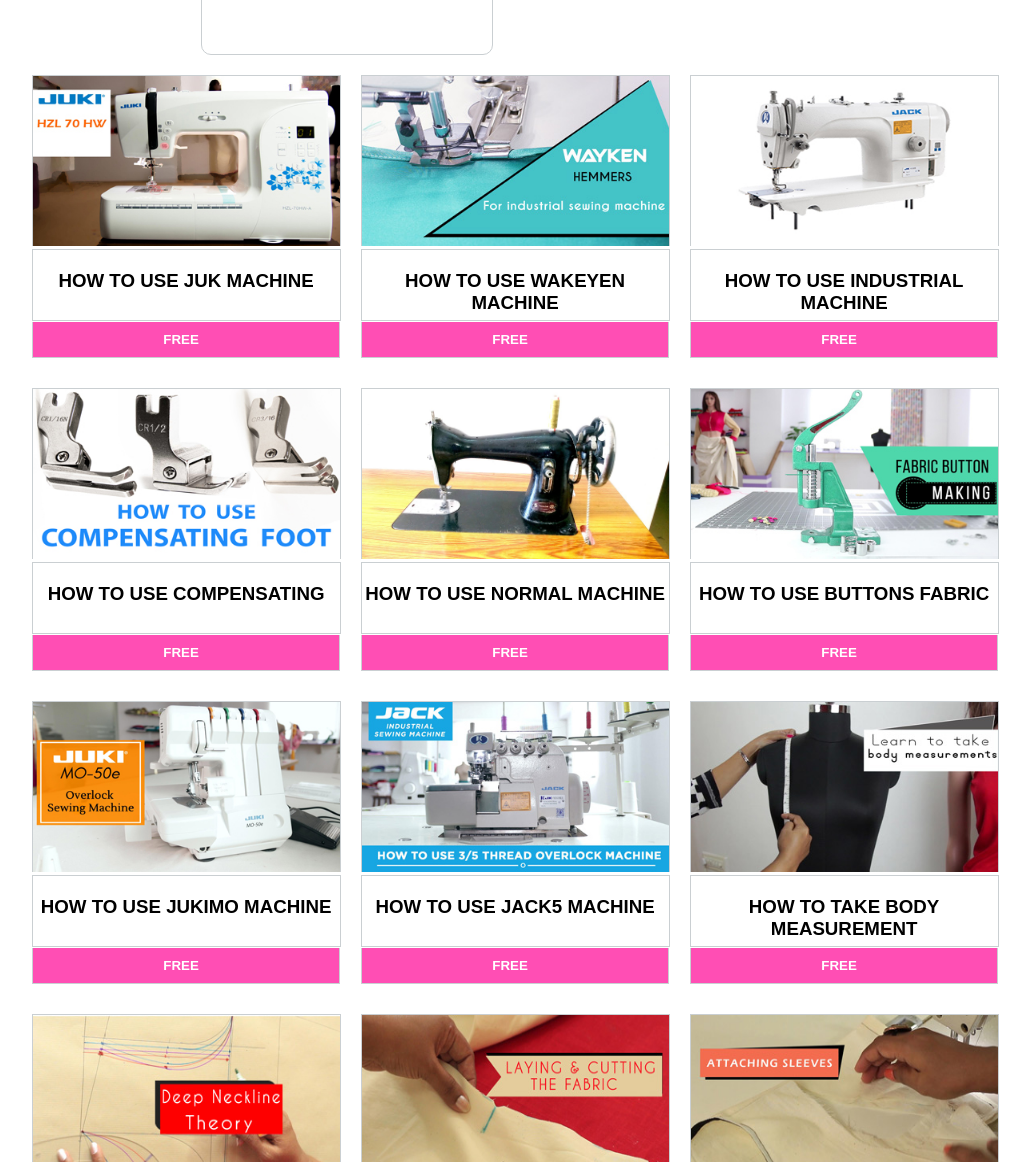
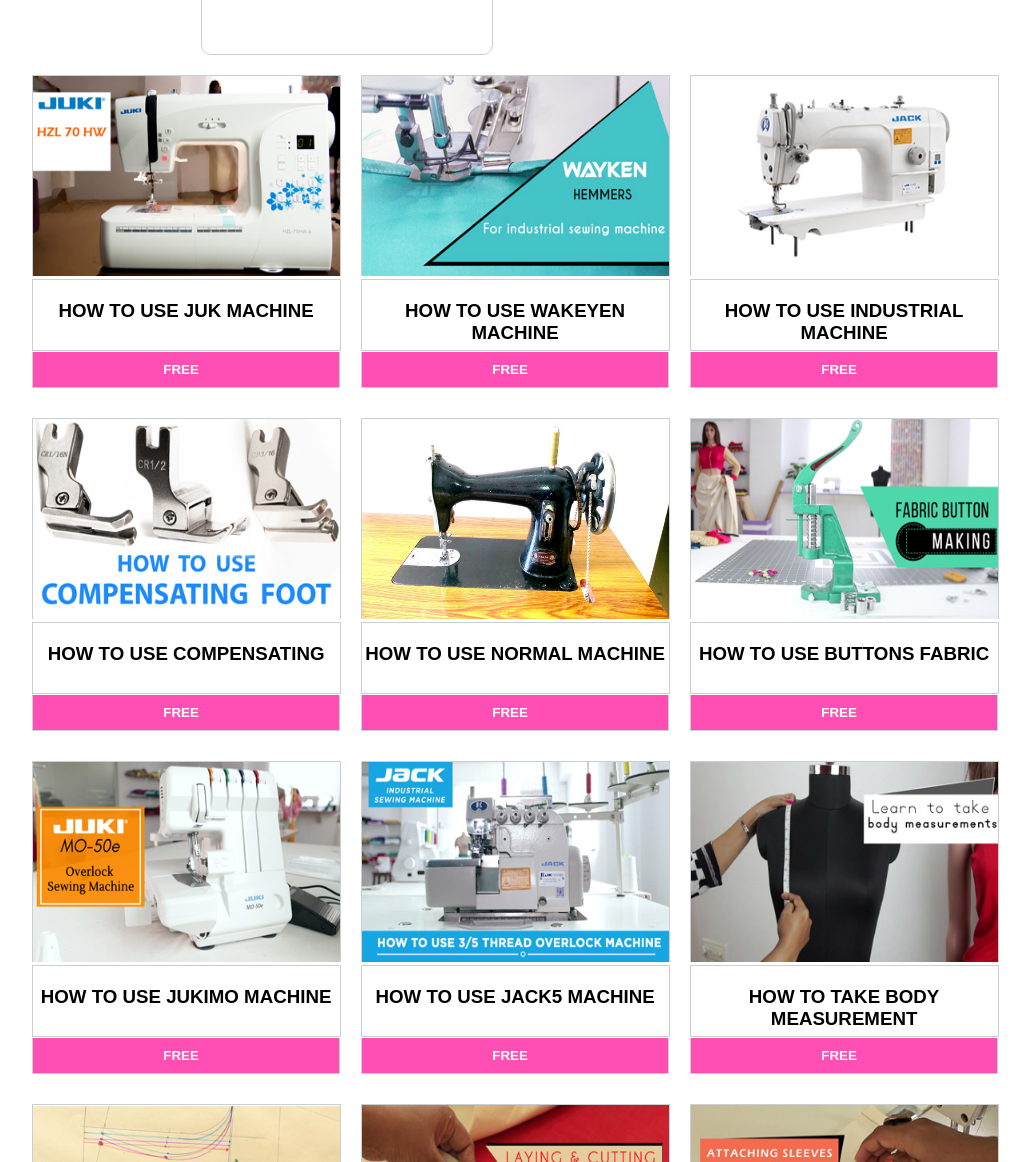
Before and after one commit to fwsa-batch2/kasi.antony__web_project, a plain HTML site: page pages/onlineclasses.html in a window 1280 px wide. Shown: the part 477-1639 px from the top of the page, without its empty margins (4-1034 px from the left). Drawn offline with Linux system fonts and the light colour scheme.

Commit message:
added some changes

```diff
--- a/assets/js/register.js
+++ b/assets/js/register.js
@@ -1,10 +1,10 @@
 let array = [];
 function recoverDetails() {
 
-    let details=JSON.parse(localStorage.getItem("USERDETAIL"));
+    let userdetails=JSON.parse(localStorage.getItem("USERDETAIL"));
 
 
-    if ( details != null ) {
+    if ( userdetails != null ) {
         array=details;
 }
 
--- a/pages/onlineclasses.html
+++ b/pages/onlineclasses.html
@@ -45,63 +45,63 @@
                 <div class="coloumn2" id="filter" style="display: grid;" style="display: block;">
                     <div class="col-1-5" style="display: block;" id="mactuto">
                         <div class="image">
-                        <img src="./../assets/images/JUK.jpg" alt="sew" width="270px" height="170px">
+                        <img src="./../assets/images/JUK.jpg" alt="sew" width="270px" height="200px">
                     </div>
                         <h3>HOW TO USE JUK MACHINE</h3>
                         <button>FREE</button>
                     </div>
                     <div class="col-1-5" style="display: block;" id="mactuto1">
                         <div class="image">
-                        <img src="./../assets/images/WAKEYEN.jpg" alt="sew" width="270px" height="170px">
+                        <img src="./../assets/images/WAKEYEN.jpg" alt="sew" width="270px" height="200px">
                     </div>
                         <h3>HOW TO USE WAKEYEN MACHINE</h3>
                         <button>FREE</button>
                     </div>
                     <div class="col-1-5" style="display: block;" id="mactuto2">
                         <div class="image">
-                        <img src="./../assets/images/industrial.jpg" alt="sew" width="270px" height="170px">
+                        <img src="./../assets/images/industrial.jpg" alt="sew" width="270px" height="200px">
                     </div>
                         <h3>HOW TO USE INDUSTRIAL MACHINE</h3>
                         <button>FREE</button>
                     </div>
                     <div class="col-1-5" style="display: block;" id="mactuto3">
                         <div class="image">
-                        <img src="./../assets/images/compensating.jpg" alt="sew" width="270px" height="170px">
+                        <img src="./../assets/images/compensating.jpg" alt="sew" width="270px" height="200px">
                     </div>
                         <h3>HOW TO USE COMPENSATING</h3>
                         <button>FREE</button>
                     </div>
                     <div class="col-1-5" style="display: block;" id="mactuto4">
                         <div class="image">
-                        <img src="./../assets/images/machine1.jpg" alt="sew" width="270px" height="170px">
+                        <img src="./../assets/images/machine1.jpg" alt="sew" width="270px" height="200px">
                     </div>
                         <h3>HOW TO USE NORMAL MACHINE</h3>
                         <button>FREE</button>
                     </div>
                     <div class="col-1-5" style="display: block;" id="mactuto5">
                         <div class="image">
-                        <img src="./../assets/images/buttons.jpg" alt="sew" width="270px" height="170px">
+                        <img src="./../assets/images/buttons.jpg" alt="sew" width="270px" height="200px">
                     </div>
                         <h3>HOW TO USE BUTTONS FABRIC</h3>
                         <button>FREE</button>
                     </div>
                     <div class="col-1-5" style="display: block;" id="mactuto6">
                         <div class="image">
-                        <img src="./../assets/images/jukimo.jpg" alt="sew" width="270px" height="170px">
+                        <img src="./../assets/images/jukimo.jpg" alt="sew" width="270px" height="200px">
                     </div>
                         <h3>HOW TO USE JUKIMO MACHINE</h3>
                         <button>FREE</button>
                     </div>
                     <div class="col-1-5" style="display: block;" id="mactuto7">
                         <div class="image">
-                        <img src="./../assets/images/jack5.jpg" alt="sew" width="270px" height="170px">
+                        <img src="./../assets/images/jack5.jpg" alt="sew" width="270px" height="200px">
                     </div>
                         <h3>HOW TO USE JACK5 MACHINE</h3>
                         <button>FREE</button>
                     </div>
                     <div class="col-1-5" style="display: block;" id="bodymeasure">
                         <div class="image">
-                        <img src="./../assets/images/takebodymeasurement.jpg" alt="sew" width="270px" height="170px">
+                        <img src="./../assets/images/takebodymeasurement.jpg" alt="sew" width="270px" height="200px">
                     </div>
                         <h3>HOW TO TAKE BODY MEASUREMENT</h3>
                         <button>FREE</button>
```
Also changed, not shown: assets/CSS/log.css (+7 -7 lines), pages/login.html (+1 -1 lines).
